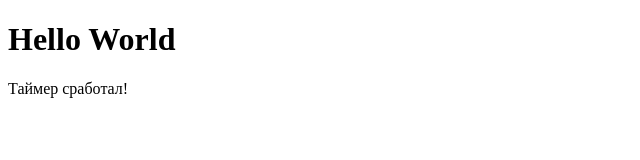
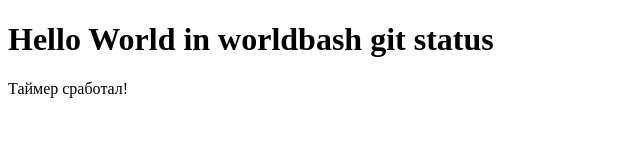
Before and after one commit to ozzy1971/js-async-user-list, a plain HTML site: page index.html in a window 1280 px wide. Shown: the whole page, without its empty margins (0-640 px from the left). Drawn offline with Linux system fonts and the light colour scheme.

Commit message:
Test: Изменить заголовок

```diff
--- a/index.html
+++ b/index.html
@@ -6,7 +6,7 @@
     <title>Document</title>
   </head>
   <body>
-    <h1>Hello World</h1>
+    <h1>Hello World in worldbash git status</h1>
     <div id="output">Ожидание данных...</div>
     <script src="script.js" defer></script>
   </body>
```
